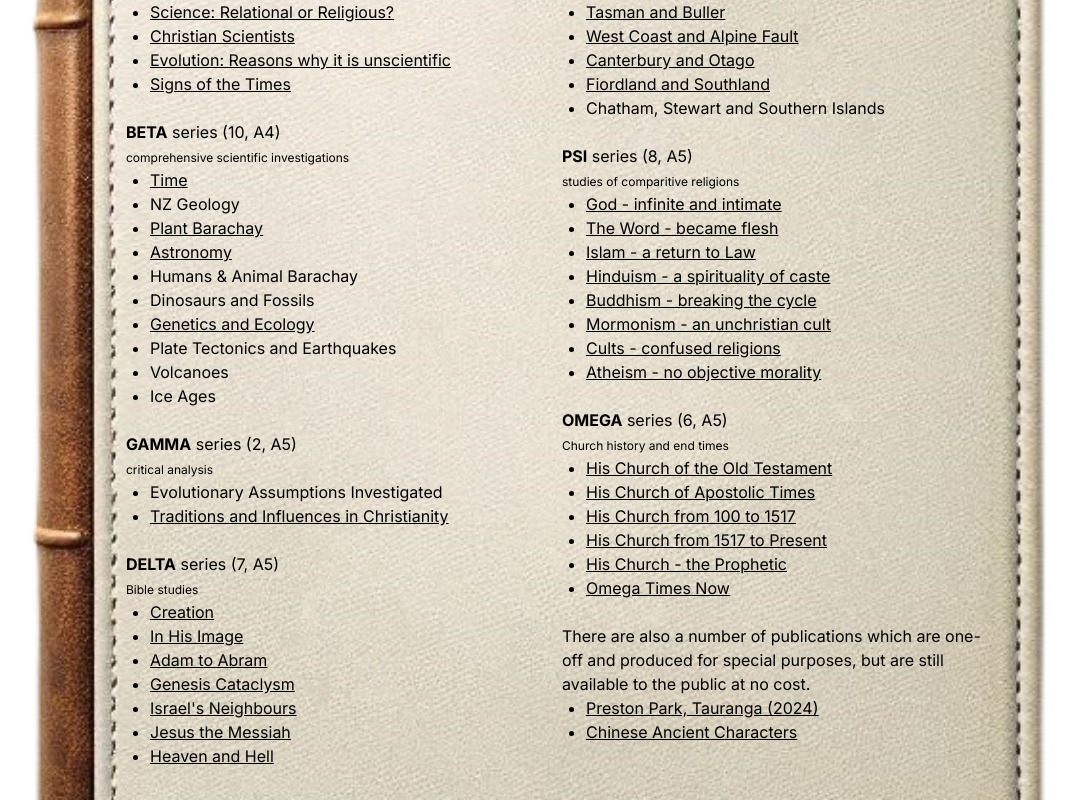
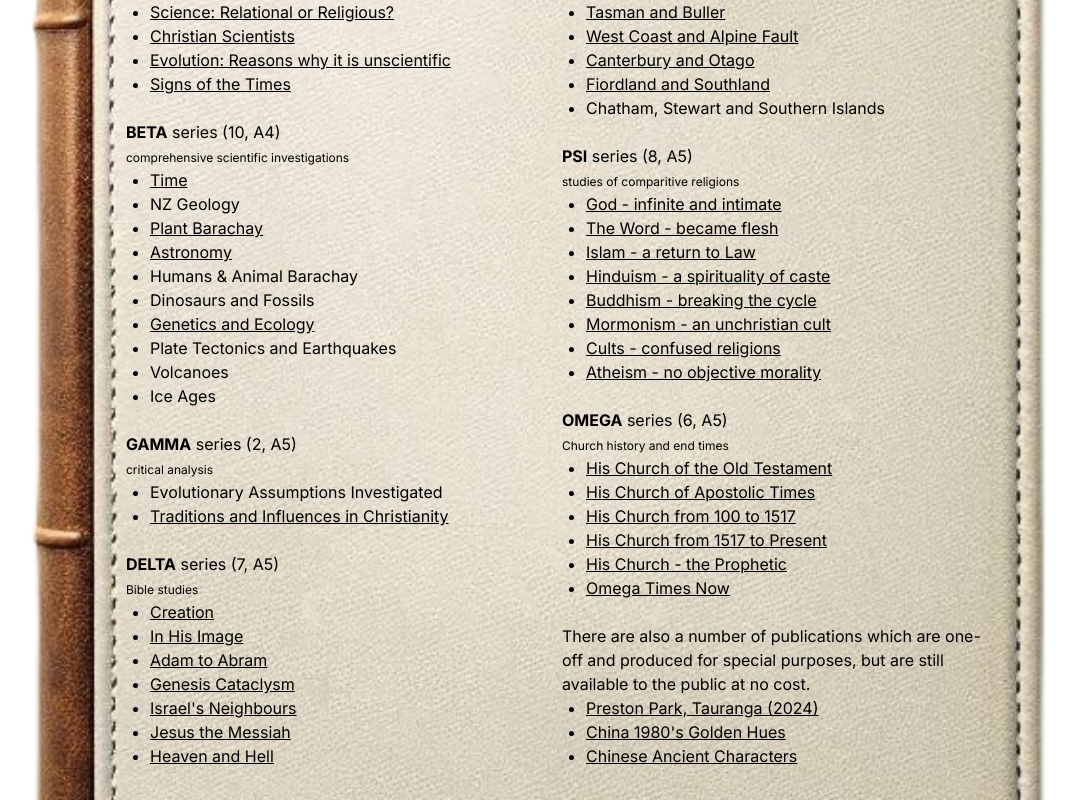
Before and after one commit to alpha2omeganz/alpha2omeganz.github.io, a Next.js app: page /catalogue in a window 1280 px wide. Shown: the part 516-1316 px from the top of the page, without its empty margins (103-1179 px from the left). Built offline with nearby package versions, Linux system fonts and the light colour scheme.

Commit message:
Reinstate book

```diff
--- a/src/app/catalogue/page.tsx
+++ b/src/app/catalogue/page.tsx
@@ -123,6 +123,7 @@
           There are also a number of publications which are one-off and produced for special purposes, but are still available to the public at no cost.
           <ul className="list-disc ml-6">
             <li><a className="underline" href={`${baseUrl}/Preston Park`}>Preston Park, Tauranga (2024)</a></li>
+            <li><a className="underline" href={`${baseUrl}/China 1980s Golden Hues`}>China 1980&apos;s Golden Hues</a></li>
             <li><a className="underline" href={`${baseUrl}/Chinese Ancient Characters`}>Chinese Ancient Characters</a></li>
           </ul>
         </div>
```
